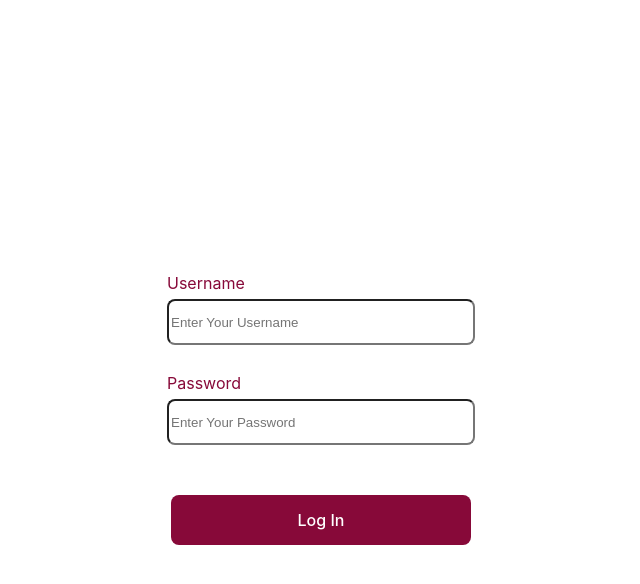
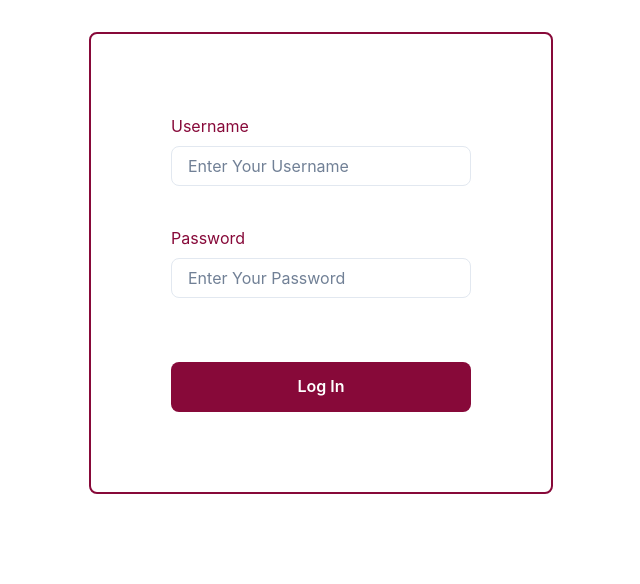
Before and after one commit to Project-Parcel-Locker-App/PulssiPosti, a React (Vite) app: page / in a window 1280 px wide. Shown: the top 584 px of the page, without its empty margins (319-959 px from the left). Built offline with nearby package versions, Linux system fonts and the light colour scheme.

Commit message:
Fixed the chakraUI syntax

```diff
--- a/src/App.tsx
+++ b/src/App.tsx
@@ -1,4 +1,6 @@
 import { useState } from 'react'
+
+import { ChakraProvider } from '@chakra-ui/react'
 
 import './App.css'
 import UserLoginPage from './pages/UserLoginPage'
@@ -8,7 +10,9 @@ function App() {
 
   return (
     <>
-      <UserLoginPage />
+      <ChakraProvider>
+        <UserLoginPage />
+      </ChakraProvider>
     </>
   )
 }
--- a/src/pages/UserLoginPage.tsx
+++ b/src/pages/UserLoginPage.tsx
@@ -37,10 +37,10 @@ function SignupForm() {
       borderColor="#870939"
       borderWidth="2px"
       borderRadius="8px"
-      p={4}
+      p={20}
     >
       <Box mb={10} textAlign="left">
-        <Text mb={4} color="#870939">Username</Text>
+        <Text mb={2} color="#870939">Username</Text>
         <Input
           placeholder="Enter Your Username"
           value={username}
@@ -52,7 +52,7 @@ function SignupForm() {
         />
       </Box>
       <Box mb={10} textAlign="left">
-        <Text mb={4} color="#870939">Password</Text>
+        <Text mb={2} color="#870939">Password</Text>
         <Input
           placeholder="Enter Your Password"
           type="password"
@@ -65,13 +65,14 @@ function SignupForm() {
         />
       </Box >
       <Button
-        colorScheme="purple"
+        _hover={{ bgColor: '#000000' }}
         bgColor="#870939"
+        colorScheme="#00000"
         onClick={handleSubmit}
         width="300px"
         height="50px"
-        mt={40}
         borderRadius="8px"
+        mt={6}
       >
         <Text color="white">Log In</Text>
       </Button>
```
